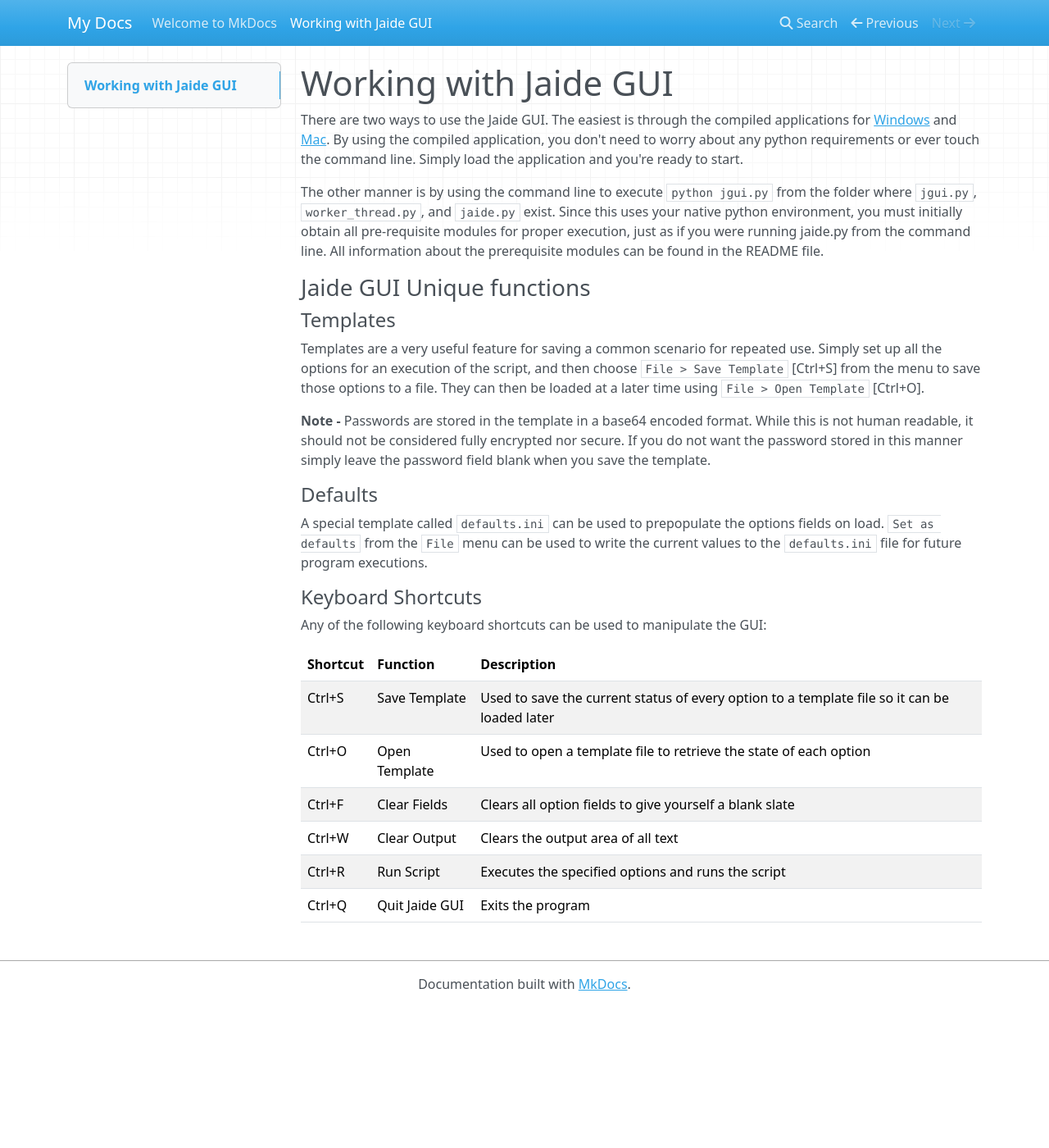
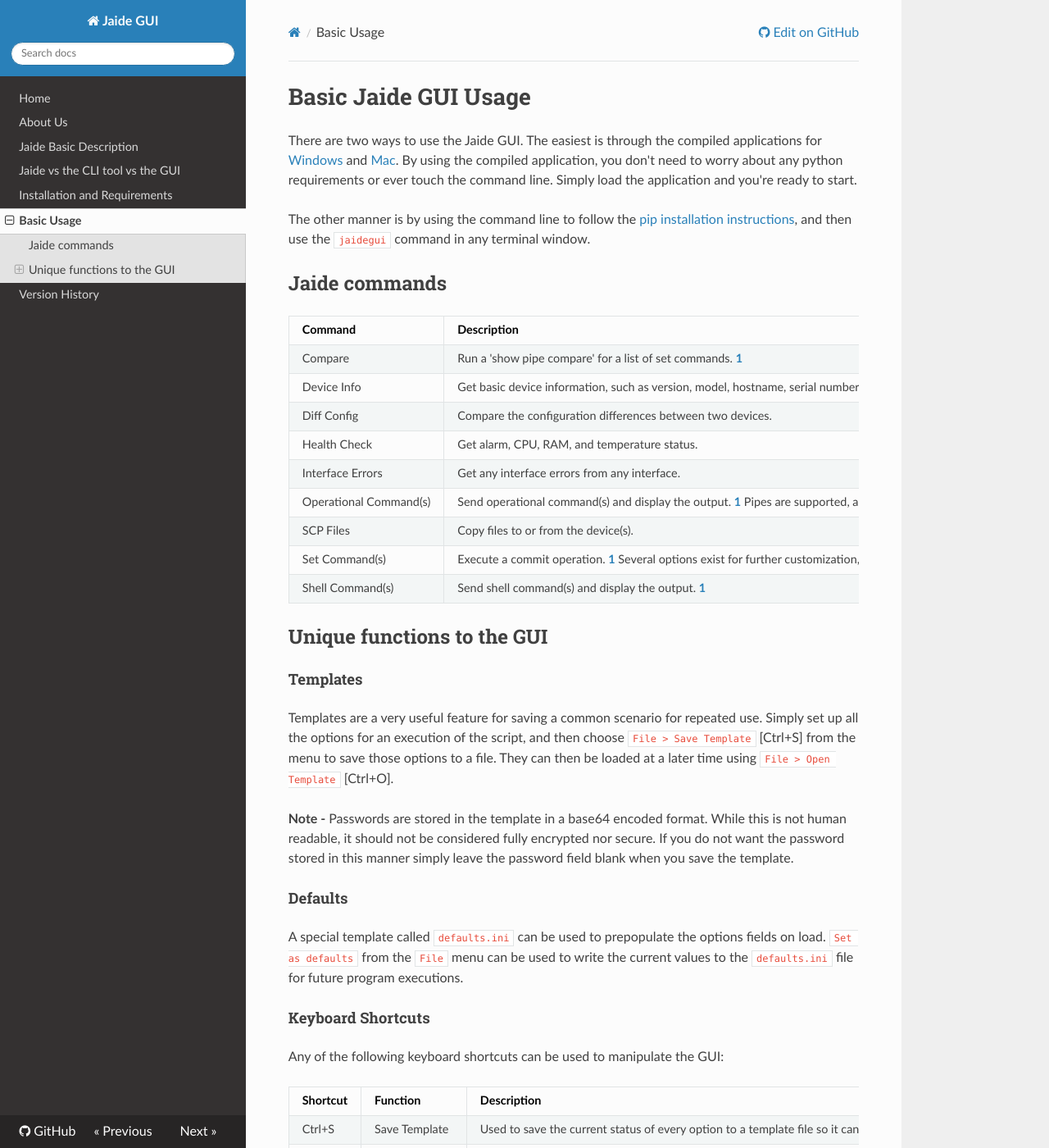
Before and after one commit to NetworkAutomation/jaidegui, an MkDocs documentation site: the page built from docs/docs/usage.md, in a window 1280 px wide and 1400 px high. Shown: the whole window at 82% size. Built offline with MkDocs 1.6.1, drawn with Linux system fonts in a browser that asks for light colours; nearby versions of some CDN libraries; old or Windows-style settings are respelled for this version of MkDocs; some of the changed text lies outside the part shown.

Commit message:
added a bunch of docs

```diff
--- a/docs/docs/working-with-jgui.md
+++ b/docs/docs/usage.md
@@ -1,10 +1,25 @@
-Working with Jaide GUI
-=================
+Basic Jaide GUI Usage
+=====================
+
 There are two ways to use the Jaide GUI. The easiest is through the compiled applications for [Windows](https://github.com/geoffrhodes/jaide-windows-compile) and [Mac](https://github.com/geoffrhodes/jaide-osx-compile). By using the compiled application, you don't need to worry about any python requirements or ever touch the command line. Simply load the application and you're ready to start.
 
-The other manner is by using the command line to execute `python jgui.py` from the folder where `jgui.py`, `worker_thread.py`, and `jaide.py` exist. Since this uses your native python environment, you must initially obtain all pre-requisite modules for proper execution, just as if you were running jaide.py from the command line. All information about the prerequisite modules can be found in the README file.
+The other manner is by using the command line to follow the [pip installation instructions](TODO: PIP INSTALL LINK), and then use the `jaidegui` command in any terminal window.
 
-### Jaide GUI Unique functions
+## Jaide commands
+
+| Command | Description |
+| ------- | ----------- |
+| Compare | Run a 'show pipe compare' for a list of set commands. **[1](#notes)** |
+| Device Info | Get basic device information, such as version, model, hostname, serial number, and uptime. |
+| Diff Config | Compare the configuration differences between two devices. |
+| Health Check | Get alarm, CPU, RAM, and temperature status. |
+| Interface Errors | Get any interface errors from any interface. |
+| Operational Command(s) | Send operational command(s) and display the output. **[1](#notes)** Pipes are supported, as well as xpath filtering **[2](#notes).** |
+| SCP Files | Copy files to or from the device(s). |
+| Set Command(s)  | Execute a commit operation. **[1](#notes)** Several options exist for further customization, such as confirming, commit check, comments, etc. |
+| Shell Command(s) | Send shell command(s) and display the output. **[1](#notes)** |
+
+## Unique functions to the GUI
 
 #### Templates
 
@@ -28,3 +43,7 @@ Any of the following keyboard shortcuts can be used to manipulate the GUI:
 | Ctrl+W | Clear Output | Clears the output area of all text |
 | Ctrl+R | Run Script | Executes the specified options and runs the script |
 | Ctrl+Q | Quit Jaide GUI | Exits the program |
+
+### Notes
+* 1) There are multiple ways to specify these pieces of information (Hostnames/IPs, op commands, shell commands, set commands). It can be a single instance, multiple in a quoted comma-separated list, or a filepath pointing to a file with one entry on each line. More information is in their respective detailed docs.
+* 2) Pipes are very powerful, and should be learned for advanced command usage in [Junos natively](http://www.juniper.net/techpubs/en_US/junos14.2/topics/concept/junos-cli-pipe-filter-functions-overview.html). Xpath filtering is an added feature of Jaide, and can be learned of in our [operational command guide](#TODO: operational command guide link).
--- a/docs/mkdocs.yml
+++ b/docs/mkdocs.yml
@@ -1 +1,28 @@
-site_name: My Docs
+site_name: Jaide GUI
+site_author: Nathan Printz
+site_description: Jaide GUI for manipulating Junos Devices
+repo_url: https://github.com/NetworkAutomation/jaidegui
+pages:
+    - ['index.md', 'Home']
+    - ['about.md', 'About Us']
+    - ['description.md', 'Jaide Basic Description']
+    - ['which-is-for-me.md', 'Jaide vs the CLI tool vs the GUI']
+    - ['installation.md', 'Installation and Requirements']
+    - ['usage.md', 'Basic Usage']
+    - ['version-history.md', 'Version History']
+    # - ['examples/cli/authentication.md', 'CLI Examples', 'Authenticating and Connecting']
+    # - ['examples/cli/get-device-info.md', 'CLI Examples', 'Basic Device Information']
+    # - ['examples/cli/checking-interface-errors.md', 'CLI Examples', 'Checking Interface Errors']
+    # - ['examples/cli/making-commits.md', 'CLI Examples', 'Commit Changes']
+    # - ['examples/cli/diff-config.md', 'CLI Examples', 'Compare Differences with Another Device']
+    # - ['examples/cli/scp-files-and-folders.md', 'CLI Examples', 'Copying Files']
+    # - ['examples/cli/getting-health-checks.md', 'CLI Examples', 'Health Checks']
+    # - ['examples/cli/operational-commands.md', 'CLI Examples', 'Operational Commands']
+    # - ['examples/cli/shell-commands.md', 'CLI Examples', 'Shell Commands']
+    # - ['examples/cli/show-compare.md', 'CLI Examples', 'Show | Compare Set Commands']
+    # - ['examples/cli/custom-timeout.md', 'CLI Examples', 'Specifying Custom Timeouts']
+    # - ['examples/cli/working-with-many-devices.md', 'CLI Examples', 'Working with Multiple Devices']
+    # - ['examples/cli/writing-output-to-file.md', 'CLI Examples', 'Writing Output to File(s)']
+    # - ['examples/lib/examples.md', 'Jaide Class Examples', 'Working with the Jaide class']
+    # - ['api/api.md', 'API Reference']
+theme: readthedocs
```
Also changed, not shown: docs/docs/about.md (added, +10 -0 lines), docs/docs/description.md (added, +10 -0 lines), docs/docs/index.md (+11 -14 lines), docs/docs/installation.md (added, +23 -0 lines), docs/docs/version-history.md (added, +2 -0 lines), docs/docs/which-is-for-me.md (added, +23 -0 lines).
